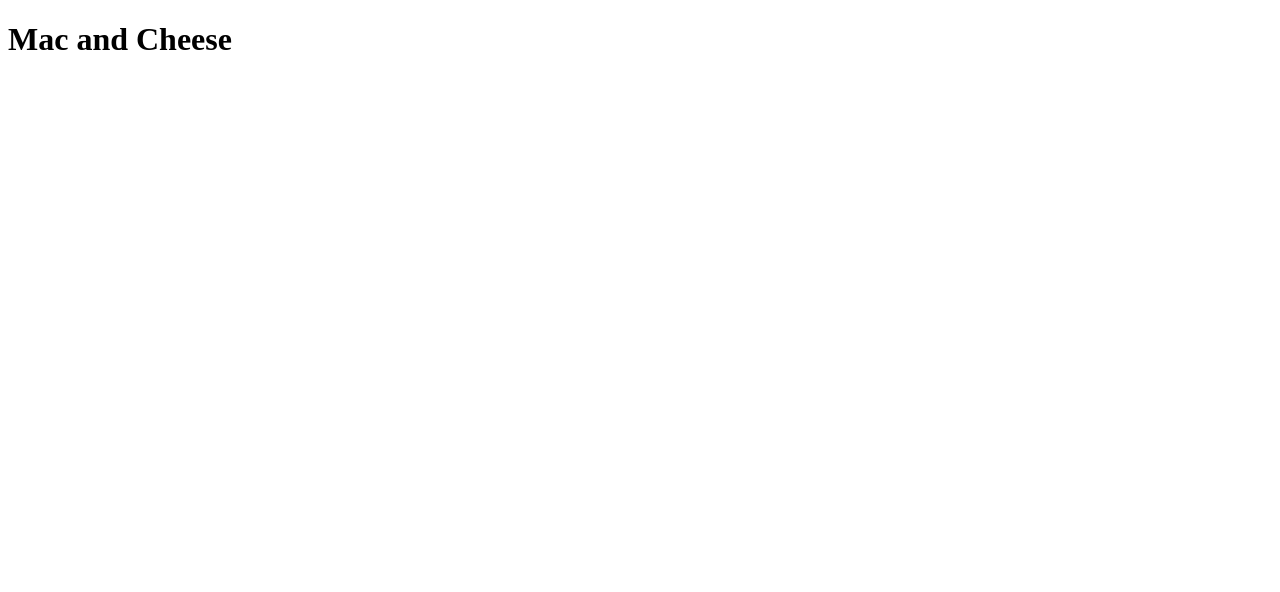
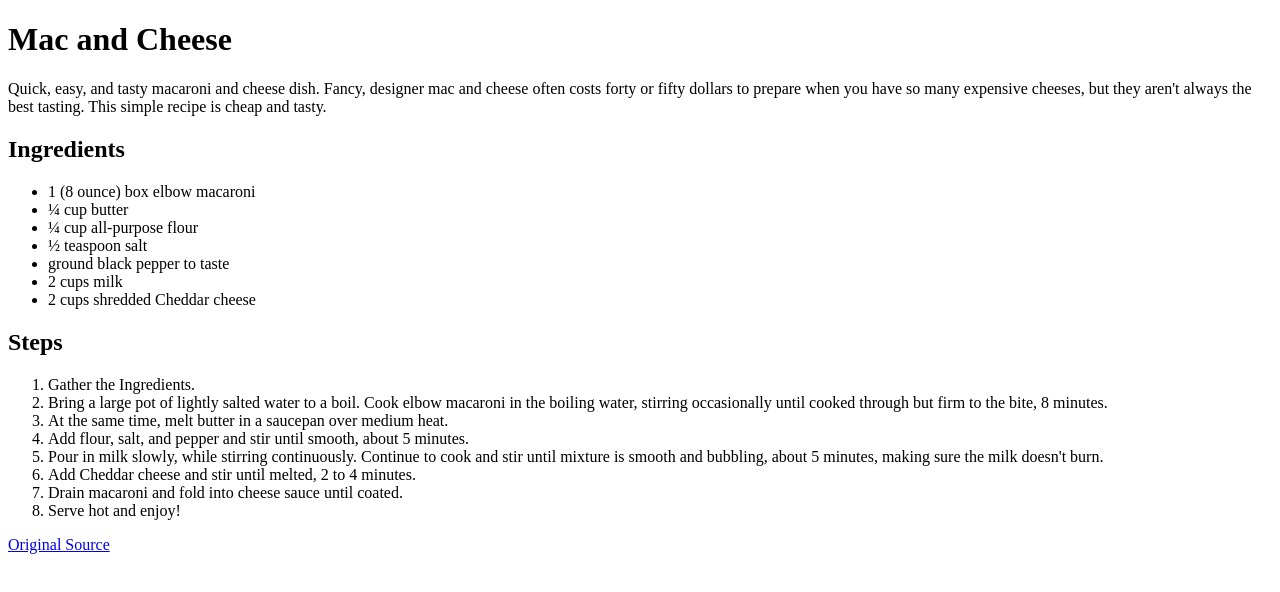
Before and after one commit to MintyBun/odin-recipes, a plain HTML site: page recipes/mac-and-cheese.html in a window 1280 px wide. Drawn offline with Linux system fonts and the light colour scheme.

Commit message:
File Content
Added file content and image. CLeaned up syntax.

```diff
--- a/recipes/mac-and-cheese.html
+++ b/recipes/mac-and-cheese.html
@@ -8,5 +8,31 @@
 
     <body>
         <h1>Mac and Cheese</h1>
+
+        <p>Quick, easy, and tasty macaroni and cheese dish. Fancy, designer mac and cheese often costs forty or fifty dollars to prepare when you have so many expensive cheeses, but they aren't always the best tasting. This simple recipe is cheap and tasty.</p>
+
+        <h2>Ingredients</h2>
+        <ul>
+            <li>1 (8 ounce) box elbow macaroni</li>
+            <li>¼ cup butter</li>
+            <li>¼ cup all-purpose flour</li>
+            <li>½ teaspoon salt</li>
+            <li>ground black pepper to taste</li>
+            <li>2 cups milk</li>
+            <li>2 cups shredded Cheddar cheese</li>
+        </ul>
+
+        <h2>Steps</h2>
+        <ol>
+            <li>Gather the Ingredients.</li>
+            <li>Bring a large pot of lightly salted water to a boil. Cook elbow macaroni in the boiling water, stirring occasionally until cooked through but firm to the bite, 8 minutes.</li>
+            <li>At the same time, melt butter in a saucepan over medium heat.</li>
+            <li>Add flour, salt, and pepper and stir until smooth, about 5 minutes.</li>
+            <li>Pour in milk slowly, while stirring continuously. Continue to cook and stir until mixture is smooth and bubbling, about 5 minutes, making sure the milk doesn't burn.</li>
+            <li>Add Cheddar cheese and stir until melted, 2 to 4 minutes.</li>
+            <li>Drain macaroni and fold into cheese sauce until coated.</li>
+            <li>Serve hot and enjoy!</li>
+        </ol>
+        <a href="https://www.allrecipes.com/recipe/238691/simple-macaroni-and-cheese/" target="_blank" ref="noopener noreferrer">Original Source</a>
     </body>
 </html>
```
Also changed, not shown: recipes/baked-salmon.html (+4 -0 lines), recipes/chicken-and-orzo.html (+6 -6 lines), images/mac-and-cheese.jpg (added).
